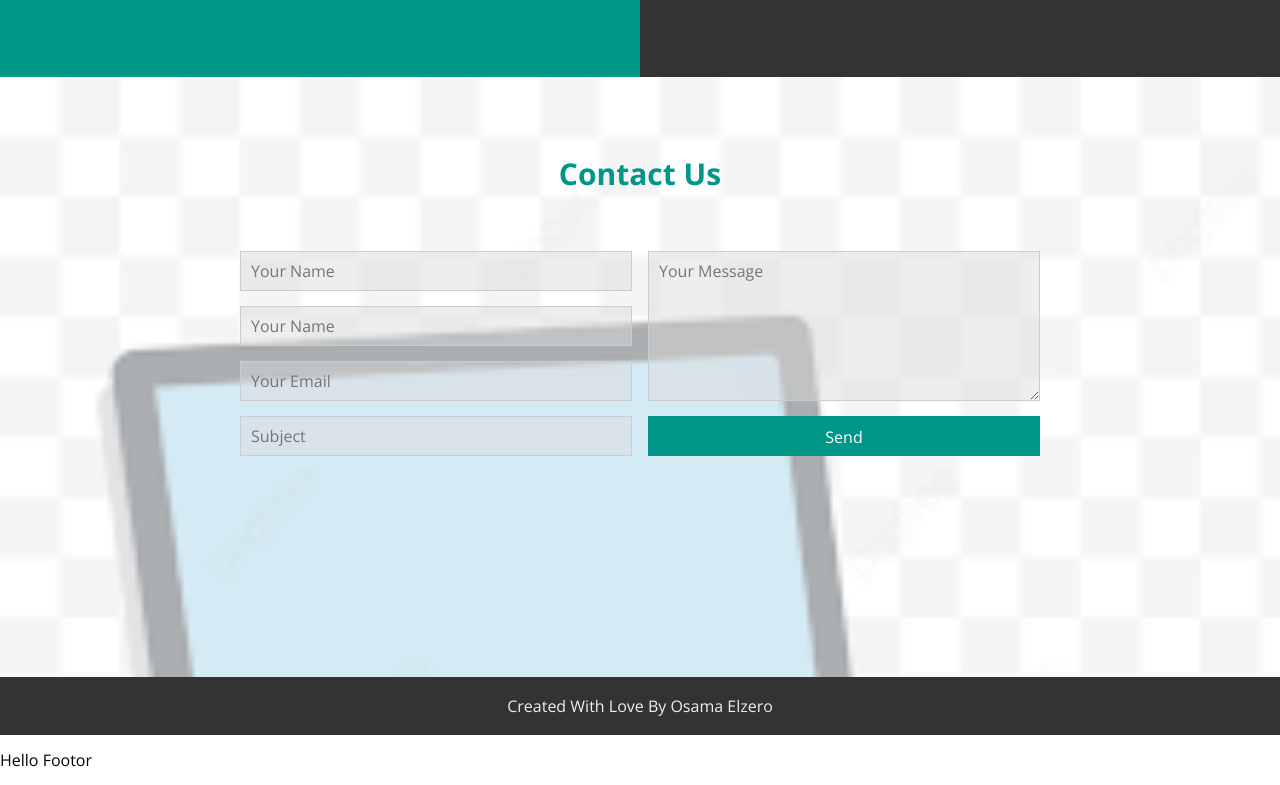
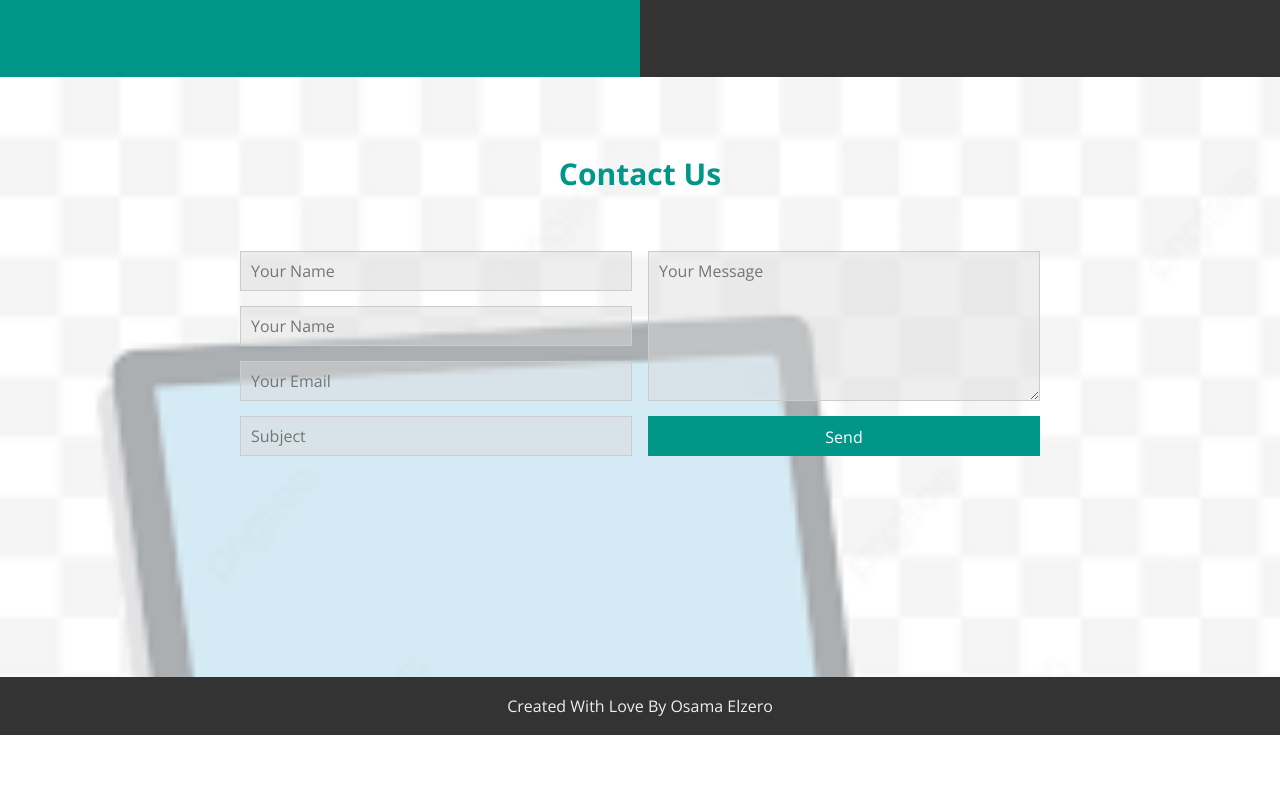
Before and after one commit to noormmh99-hash/my-first-frontend-practice, a plain HTML site: page index.html in a window 1280 px wide. Shown: the part 5013-5798 px from the top of the page. After the commit the page ends 5748 px from the top, so only its background shows below. Drawn offline with nearby package versions, Linux system fonts and the light colour scheme; files whose address does not match are found by name.

Commit message:
Revert "Add footer paragraph 'Hello Footer'"
This reverts commit 0b386205f2af38bfd83f570b92107c24d63485fd.

```diff
--- a/index.html
+++ b/index.html
@@ -476,7 +476,6 @@
 
     <!-- Start Footer -->
     <div class="footer">Created With Love By Osama Elzero</div>
-    <p>Hello Footor</p>
     <!-- End Footer -->
 
 
```
